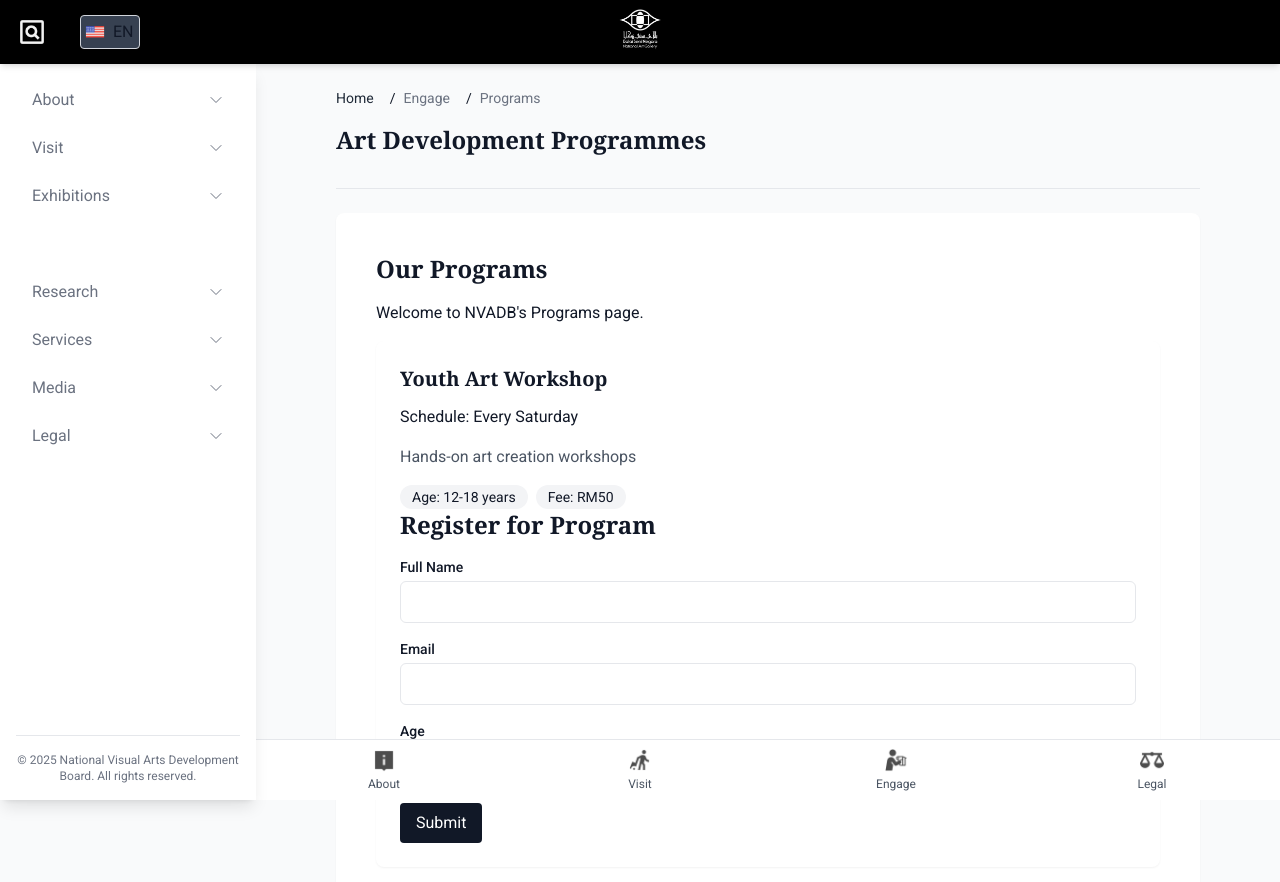
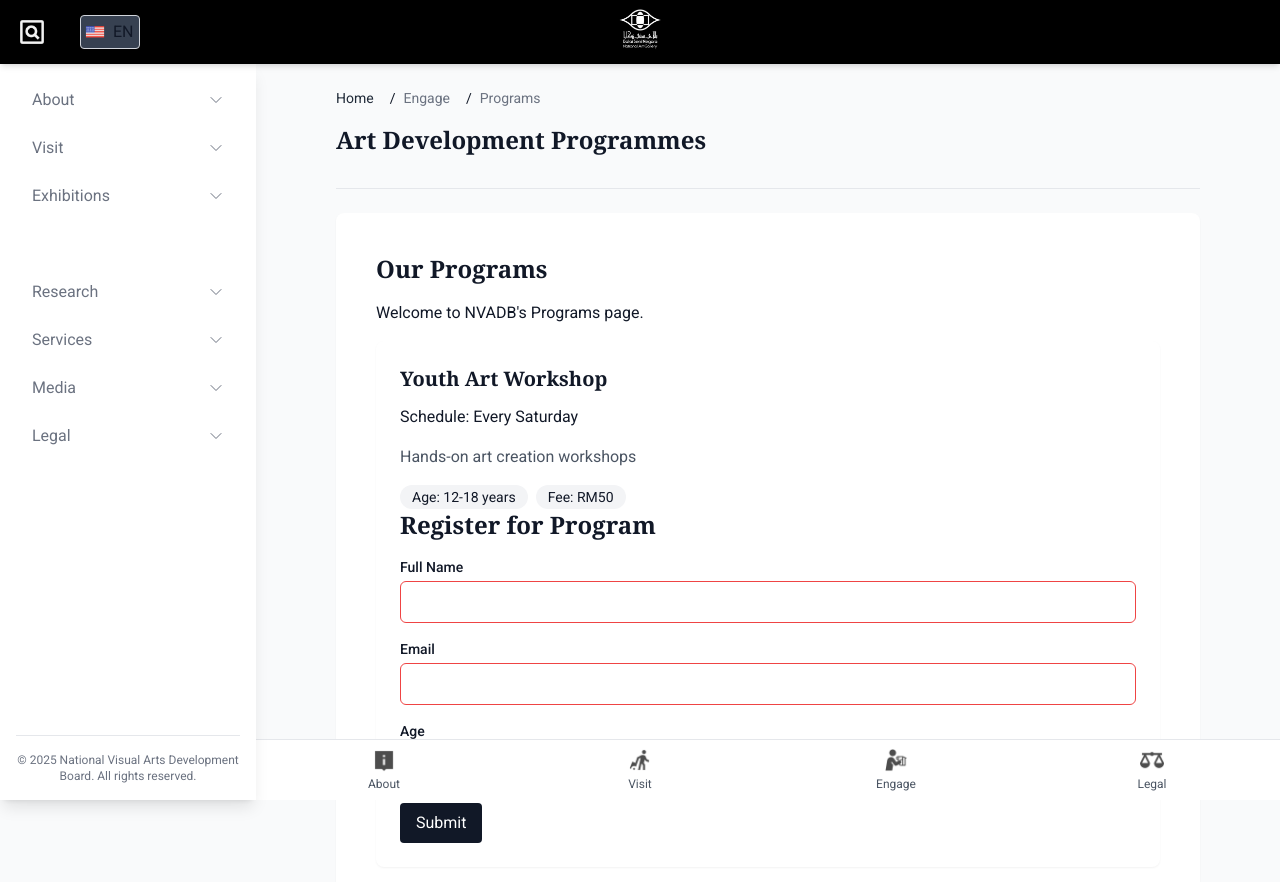
Before and after one commit to Jessy-Chan/HCIAU_Prototype, a React (Vite) app in the folder nvadb-frontend/: page /engage/programs in a window 1280 px wide. Shown: the top 882 px of the page. Built offline with nearby package versions, Linux system fonts and the light colour scheme.

Commit message:
Updated Form to be Responssive

```diff
--- a/nvadb-frontend/src/components/FormEmbed.jsx
+++ b/nvadb-frontend/src/components/FormEmbed.jsx
@@ -1,14 +1,20 @@
 import React, { useRef } from 'react';
 
 const FormEmbed = ({ title, fields, onSubmit, locale }) => {
-  const fileLabels = {
+  const labels = {
     ms: {
       choose: "Pilih Fail",
-      noFile: "Tiada fail dipilih"
+      noFile: "Tiada fail dipilih",
+      enter: "Masukkan",
+      required: "diperlukan!",
+      submit: "Hantar"
     },
     en: {
       choose: "Choose File",
-      noFile: "No file chosen"
+      noFile: "No file chosen",
+      enter: "Enter",
+      required: "is required!",
+      submit: "Submit"
     }
   };
 
@@ -20,30 +26,61 @@ const FormEmbed = ({ title, fields, onSubmit, locale }) => {
       return (
         <div className="flex items-center space-x-2">
           <label className="bg-primary text-white px-4 py-2 rounded cursor-pointer">
-            {fileLabels[locale].choose}
+            {labels[locale].choose}
             <input
               ref={fileInput}
               type="file"
               className="hidden"
               multiple={field.multiple}
-              required={field.required}
+              required={field.required !== undefined ? field.required : true}
               onChange={(e) => setFileName(e.target.files?.[0]?.name || '')}
             />
           </label>
           <span className="text-gray-600">
-            {fileName || fileLabels[locale].noFile}
+            {fileName || labels[locale].noFile}
           </span>
         </div>
       );
     }
 
+    const [validationMessage, setValidationMessage] = React.useState('');
+
+    const handleBlur = (e) => {
+      const message = (field.required !== undefined ? field.required : true) && !e.target.value
+        ? `${field.id.charAt(0).toUpperCase() + field.id.slice(1)} ${labels[locale].required}`
+        : '';
+      setValidationMessage(message);
+    };
+
+    const handleEmailBlur = (e) => {
+      if (e.target.value && validationMessage=='') {
+        const emailPattern = /^[^\s@]+@[^\s@]+\.[^\s@]+$/;
+        if (field.type === 'email' && !emailPattern.test(e.target.value)) {
+          const message = 'Invalid email address';
+          setValidationMessage(message);
+        }
+      }
+    };
+
     return (
-      <input
-        type={field.type}
-        name={field.id}
-        className="w-full px-3 py-2 border rounded-md text-gray-700"
-        required={field.required}
-      />
+      <div>
+        <input
+          type={field.type}
+          name={field.id}
+          className="w-full px-3 py-2 border rounded-md text-gray-100 invalid:border-red-500"
+          required={field.required !== undefined ? field.required : true}
+          onBlur={(e) => {
+            handleBlur(e);
+            if (field.type === 'email') {
+              handleEmailBlur(e);
+            }
+          }}
+          onInput={(e) => {
+            setValidationMessage('');
+          }}
+        />
+        <label className="text-red-500 text-sm mt-1">{validationMessage}</label>
+      </div>
     );
   };
 
@@ -59,7 +96,7 @@ const FormEmbed = ({ title, fields, onSubmit, locale }) => {
         </div>
       ))}
       <button type="submit" className="btn-primary">
-        {locale === 'ms' ? 'Hantar' : 'Submit'}
+        {labels[locale].submit}
       </button>
     </form>
   );
--- a/nvadb-frontend/src/pages/about/ArtisticDonations.jsx
+++ b/nvadb-frontend/src/pages/about/ArtisticDonations.jsx
@@ -8,11 +8,11 @@ const ArtisticDonations = () => {
   const { donations } = content.about;
 
   const donationFormFields = [
-    { id: 'artworkType', label: 'Type of Artwork', type: 'select', options: donations.artworkTypes, required: true },
-    { id: 'title', label: 'Artwork Title', type: 'text', required: true },
-    { id: 'artist', label: 'Artist Name', type: 'text', required: true },
-    { id: 'description', label: 'Description', type: 'textarea', required: true },
-    { id: 'images', label: 'Artwork Images', type: 'file', multiple: true, required: true },
+    { id: 'artworkType', label: 'Type of Artwork', type: 'select', options: donations.artworkTypes},
+    { id: 'title', label: 'Artwork Title', type: 'text'},
+    { id: 'artist', label: 'Artist Name', type: 'text'},
+    { id: 'description', label: 'Description', type: 'textarea'},
+    { id: 'images', label: 'Artwork Images', type: 'file', multiple: true},
     { id: 'documents', label: 'Supporting Documents', type: 'file', multiple: true }
   ];
 
--- a/nvadb-frontend/src/pages/about/Contact.jsx
+++ b/nvadb-frontend/src/pages/about/Contact.jsx
@@ -8,10 +8,10 @@ const Contact = () => {
   const { contact } = content.about;
 
   const formFields = [
-    { id: 'name', label: 'Name', type: 'text', required: true },
-    { id: 'email', label: 'Email', type: 'email', required: true },
-    { id: 'subject', label: 'Subject', type: 'text', required: true },
-    { id: 'message', label: 'Message', type: 'textarea', required: true }
+    { id: 'name', label: 'Name', type: 'text'},
+    { id: 'email', label: 'Email', type: 'email'},
+    { id: 'subject', label: 'Subject', type: 'text'},
+    { id: 'message', label: 'Message', type: 'textarea'}
   ];
 
   return (
--- a/nvadb-frontend/src/pages/about/IntegrityUnit.jsx
+++ b/nvadb-frontend/src/pages/about/IntegrityUnit.jsx
@@ -8,8 +8,8 @@ const IntegrityUnit = () => {
   const { integrity } = content.about;
 
   const reportFormFields = [
-    { id: 'type', label: 'Report Type', type: 'select', options: integrity.reportTypes, required: true },
-    { id: 'description', label: 'Description', type: 'textarea', required: true },
+    { id: 'type', label: 'Report Type', type: 'select', options: integrity.reportTypes},
+    { id: 'description', label: 'Description', type: 'textarea'},
     { id: 'evidence', label: 'Supporting Documents', type: 'file', multiple: true },
     { id: 'contact', label: 'Contact Information', type: 'text', required: false }
   ];
--- a/nvadb-frontend/src/pages/engage/Programs.jsx
+++ b/nvadb-frontend/src/pages/engage/Programs.jsx
@@ -34,9 +34,9 @@ const Programs = () => {
                 <FormEmbed
                   title={programs.form[0].title}
                   fields={[
-                    { id: 'name', label: programs.form[0].name, type: 'text', required: true },
-                    { id: 'email', label: programs.form[0].email, type: 'email', required: true },
-                    { id: 'age', label: programs.form[0].age, type: 'number', required: true }
+                    { id: 'name', label: programs.form[0].name, type: 'text'},
+                    { id: 'email', label: programs.form[0].email, type: 'email'},
+                    { id: 'age', label: programs.form[0].age, type: 'number'}
                   ]}
                   onSubmit={(data) => console.log('Program registration:', data)}
                   locale={locale}
--- a/nvadb-frontend/src/pages/other/ProtectedPortal.jsx
+++ b/nvadb-frontend/src/pages/other/ProtectedPortal.jsx
@@ -14,8 +14,8 @@ const ProtectedPortal = ({ title, system }) => {
         <FormEmbed
           title="Login"
           fields={[
-            { id: 'username', label: 'Username', type: 'text', required: true },
-            { id: 'password', label: 'Password', type: 'password', required: true }
+            { id: 'username', label: 'Username', type: 'text'},
+            { id: 'password', label: 'Password', type: 'password'}
           ]}
           onSubmit={(data) => {
             window.location.href = system.url;
--- a/nvadb-frontend/src/pages/research/Help.jsx
+++ b/nvadb-frontend/src/pages/research/Help.jsx
@@ -35,10 +35,10 @@ const Help = () => {
             <FormEmbed
               title={help.requesttext}
               fields={[
-                { id: 'name', label: help.request.name, type: 'text', required: true },
-                { id: 'email', label: help.request.email, type: 'email', required: true },
-                { id: 'category', label: help.request.category, type: 'select', options: help.categories, required: true },
-                { id: 'message', label: help.request.message, type: 'textarea', required: true }
+                { id: 'name', label: help.request.name, type: 'text'},
+                { id: 'email', label: help.request.email, type: 'email'},
+                { id: 'category', label: help.request.category, type: 'select', options: help.categories},
+                { id: 'message', label: help.request.message, type: 'textarea'}
               ]}
               onSubmit={(data) => console.log('Support request:', data)}
             />
--- a/nvadb-frontend/src/pages/services/Applications.jsx
+++ b/nvadb-frontend/src/pages/services/Applications.jsx
@@ -41,9 +41,9 @@ const Applications = () => {
               <FormEmbed
                 title={`${applications.form.title} ${selectedCategory.title}`}
                 fields={[
-                  { id: 'name', label: applications.form.name, type: 'text', required: true },
-                  { id: 'email', label: applications.form.email, type: 'email', required: true },
-                  { id: 'documents', label: applications.form.documents, type: 'file', multiple: true, required: true }
+                  { id: 'name', label: applications.form.name, type: 'text'},
+                  { id: 'email', label: applications.form.email, type: 'email'},
+                  { id: 'documents', label: applications.form.documents, type: 'file', multiple: true}
                 ]}
                 onSubmit={() => setSelectedCategory(null)}
                 locale={locale}
--- a/nvadb-frontend/src/pages/services/Feedback.jsx
+++ b/nvadb-frontend/src/pages/services/Feedback.jsx
@@ -12,14 +12,13 @@ const Feedback = () => {
       id: 'category',
       label: formfields.category,
       type: 'select',
-      options: feedback.categories,
-      required: true
+      options: feedback.categories
     },
-    { id: 'title', label: formfields.subject, type: 'text', required: true },
-    { id: 'message', label: formfields.message, type: 'textarea', required: true },
-    { id: 'name', label: formfields.name, type: 'text', required: true },
-    { id: 'email', label: formfields.email, type: 'email', required: true },
-    { id: 'attachments', label: formfields.attachments, type: 'file', multiple: true }
+    { id: 'title', label: formfields.subject, type: 'text'},
+    { id: 'message', label: formfields.message, type: 'textarea'},
+    { id: 'name', label: formfields.name, type: 'text'},
+    { id: 'email', label: formfields.email, type: 'email'},
+    { id: 'attachments', label: formfields.attachments, type: 'file', multiple: true, required:false}
   ];
 
   return (
```
